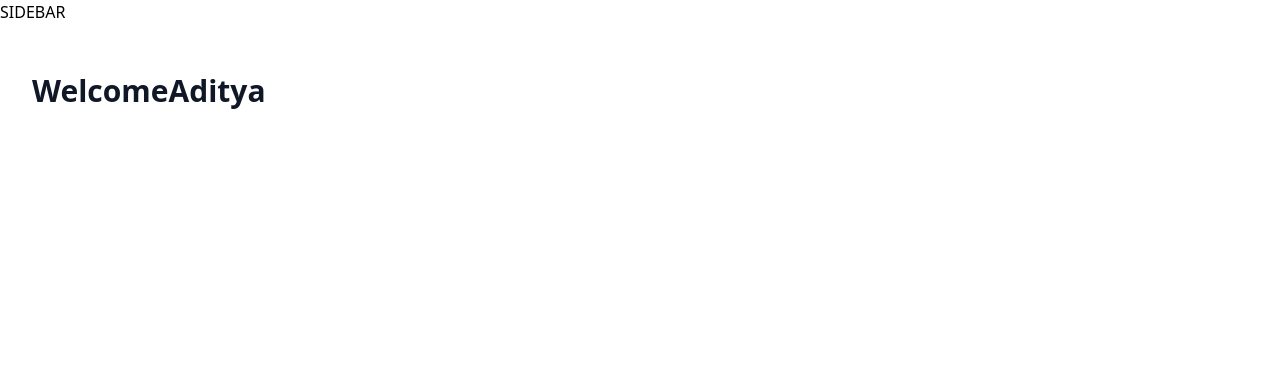
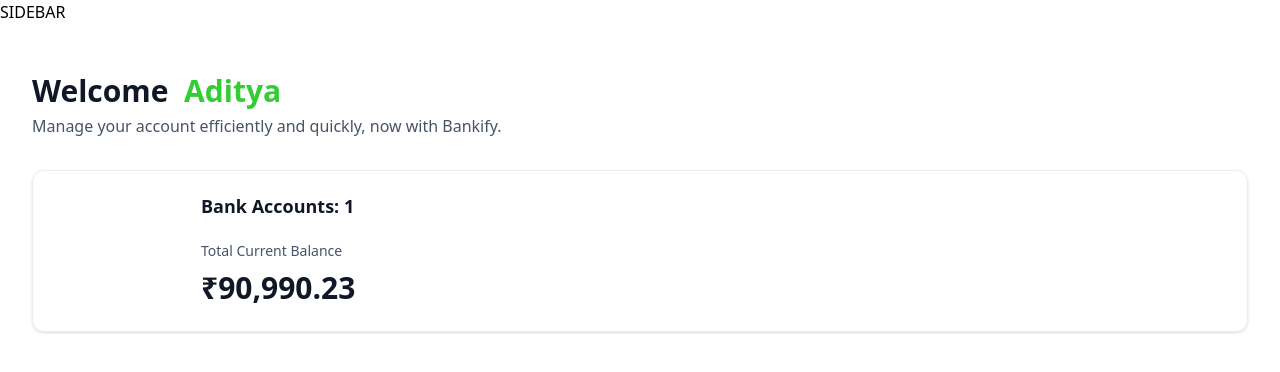
Before and after one commit to aditya-prakash-git/bankify, a Next.js app: page / in a window 1280 px wide. Shown: the top 372 px of the page. Built offline with nearby package versions, Linux system fonts and the light colour scheme.

Commit message:
implement animated counter

```diff
--- a/app/(root)/page.tsx
+++ b/app/(root)/page.tsx
@@ -1,4 +1,5 @@
 import HeaderBox from '@/components/HeaderBox'
+import TotalBalanceBox from '@/components/TotalBalanceBox';
 import React from 'react'
 
 const Home = () => {
@@ -12,10 +13,12 @@
                 type="greeting"
                 title="Welcome"
                 user={loggedIn?.firstName || 'Guest'}
-                subtext = "Manage your account efficiently."
-
-
-
+                subtext = "Manage your account efficiently and quickly, now with Bankify."
+                />
+                <TotalBalanceBox
+                accounts={[]}
+                totalBanks={1}
+                totalCurrentBalance={90990.23}
 
                 />
 
--- /dev/null
+++ b/components/AnimatedCounter.tsx
@@ -0,0 +1,18 @@
+'use client'
+import React from 'react'
+import CountUp from 'react-countup'
+
+const AnimatedCounter = ({amount}: {amount:number}) => {
+  return (
+    <div className="w-full">
+        <CountUp
+        decimal="."
+        decimals={2}
+        prefix="₹"
+        duration={2.20}
+        end={amount}/>
+    </div>
+  )
+}
+
+export default AnimatedCounter
--- a/components/HeaderBox.tsx
+++ b/components/HeaderBox.tsx
@@ -6,11 +6,12 @@
         <h1 className="header-box-title">
             {title}
             {type === 'greeting' && (
-                <span>{user}</span>
+                <span className="text-bankGradient">&nbsp; {user}</span>
             )}
 
 
         </h1>
+        <p className="header-box-subtext">{subtext}</p>
 
 
     </div>
--- /dev/null
+++ b/components/TotalBalanceBox.tsx
@@ -0,0 +1,37 @@
+import React from 'react'
+import AnimatedCounter from './AnimatedCounter'
+const TotalBalanceBox = ({
+    accounts = [], totalBanks, totalCurrentBalance
+}: TotalBalanceBoxProps) => {
+  return (
+    <section className="total-balance">
+        <div className="total-balance-chart">
+            {/*DoughNut Chart*/ }
+
+        </div>
+        <div className='flex flex-col gap-6'>
+            <h2 className="header-2">
+                Bank Accounts: {totalBanks}
+            </h2>
+
+
+        <div className='flex flex-col gap-2'>
+            <p className="total-balance-label">
+                Total Current Balance
+            </p>
+            <p className="total-balance-amount flex-center gap-2">
+                {/*to avoid using 'use client' here, I will locally create a component here */ }
+                <AnimatedCounter
+                amount = {totalCurrentBalance}/>
+
+            </p>
+
+        </div>
+        </div>
+
+
+    </section>
+  )
+}
+
+export default TotalBalanceBox
--- a/lib/utils.ts
+++ b/lib/utils.ts
@@ -68,7 +68,7 @@
 export function formatAmount(amount: number): string {
   const formatter = new Intl.NumberFormat("en-US", {
     style: "currency",
-    currency: "USD",
+    currency: "INR",
     minimumFractionDigits: 2,
   });
 
--- a/package.json
+++ b/package.json
@@ -14,7 +14,9 @@
     "clsx": "^2.1.1",
     "lucide-react": "^0.378.0",
     "next": "14.2.3",
+    "query-string": "^9.0.0",
     "react": "^18",
+    "react-countup": "^6.5.3",
     "react-dom": "^18",
     "tailwind-merge": "^2.3.0",
     "tailwindcss-animate": "^1.0.7"
--- a/tailwind.config.ts
+++ b/tailwind.config.ts
@@ -23,10 +23,10 @@
         fill: {
           1: "rgba(255, 255, 255, 0.10)",
         },
-        bankGradient: "#0179FE",
+        bankGradient: "#32CD32",
         indigo: {
-          500: "#6172F3",
-          700: "#3538CD",
+          500: "#3CB371",
+          700: "#2E8B57",
         },
         success: {
           25: "#F6FEF9",
--- a/types/index.d.ts
+++ b/types/index.d.ts
@@ -202,7 +202,7 @@
   appwriteItemId?: string;
 }
 
-declare interface TotlaBalanceBoxProps {
+declare interface TotalBalanceBoxProps {
   accounts: Account[];
   totalBanks: number;
   totalCurrentBalance: number;
```
Also changed, not shown: 1 other file (tests, documents, lock files or other folders).
